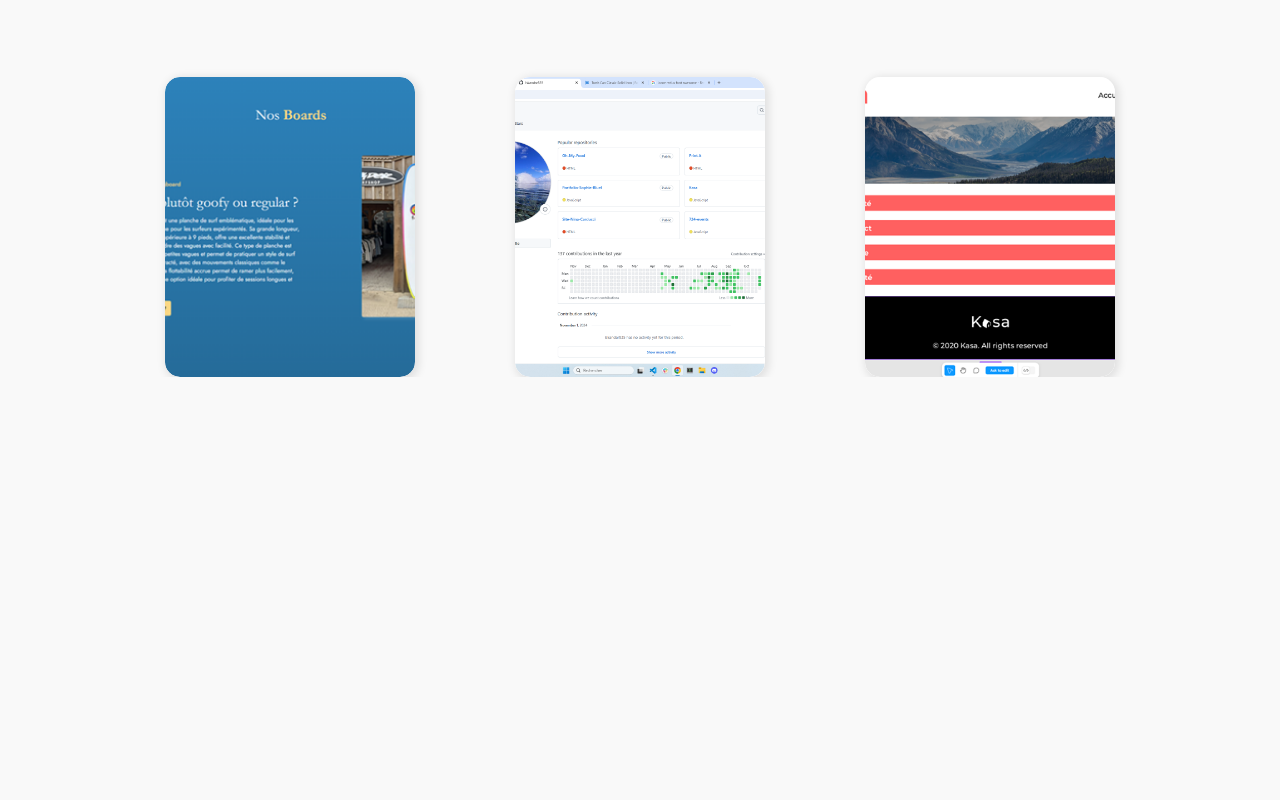
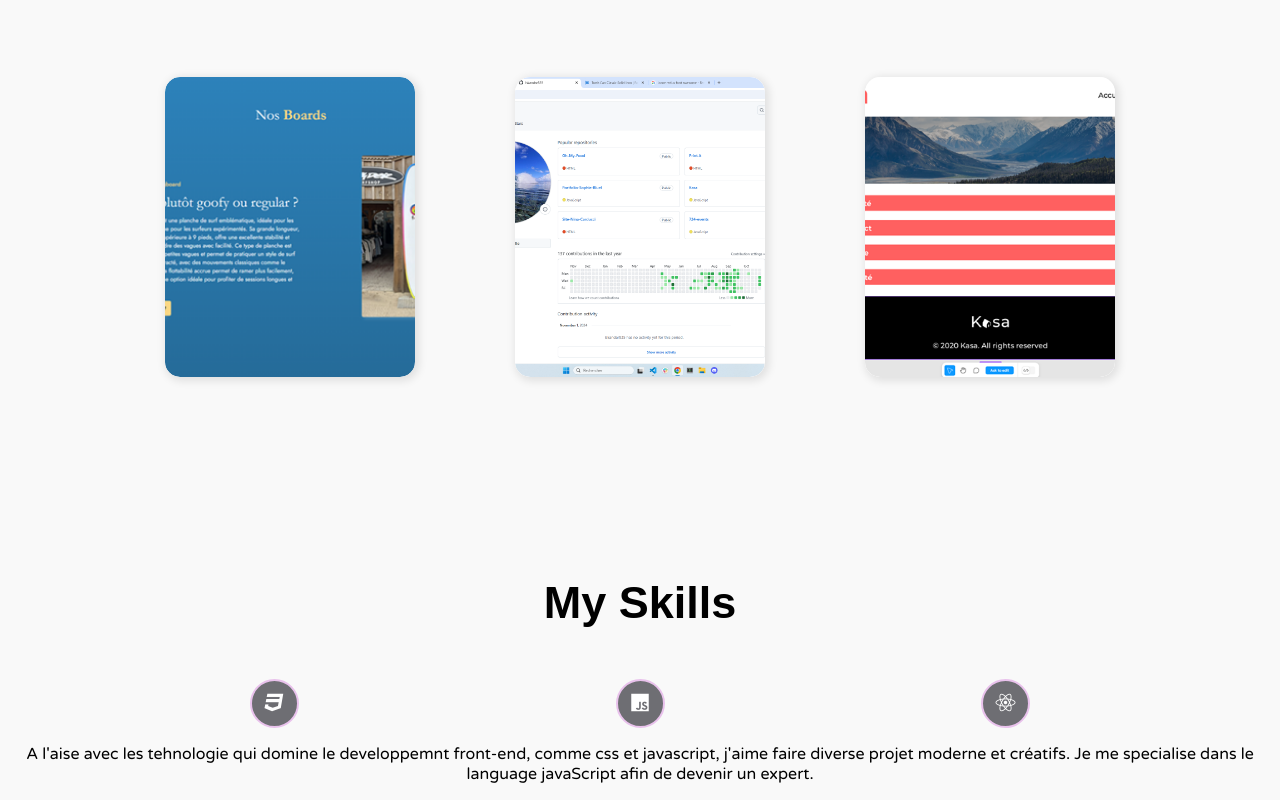
Before and after one commit to Iskandar835/Portfolio, a React (Vite) app: page / in a window 1280 px wide. Shown: the part 707-1507 px from the top of the page. Before the commit the page ends 1084 px from the top, so only its background shows below. Built offline with nearby package versions, Linux system fonts and the light colour scheme; a web font is replaced by a local one.

Commit message:
Ajout de la section MySkills (revenir dessus plus tard)

```diff
--- a/src/Pages/Home.jsx
+++ b/src/Pages/Home.jsx
@@ -1,6 +1,7 @@
 import Header from "../components/PageStructure/Header";
 import BannerContact from "../components/PageStructure/BannerContact";
 import CardsSection from "../components/PageStructure/CardsSection";
+import SkillsSection from "../components/PageStructure/SkillsSection";
 
 
 function HomePage () {
@@ -9,7 +10,8 @@ function HomePage () {
             <Header />
             <main>
                 <BannerContact />
-                <CardsSection/>
+                <CardsSection />
+                <SkillsSection />
             </main>
         </>
     )
--- a/src/components/PageStructure/BannerContact.jsx
+++ b/src/components/PageStructure/BannerContact.jsx
@@ -12,7 +12,7 @@ const TitleDiv = styled.div`
     margin: 0 0 60px 0;
     text-align: center;
 `
-const Title = styled.h1`
+export const Title = styled.h1`
     margin: 0;
     font-family: "Haniman", sans-serif;
     font-size: 45px;
--- /dev/null
+++ b/src/components/PageStructure/SkillsSection.jsx
@@ -0,0 +1,35 @@
+import styled from "styled-components";
+import { Title } from "./BannerContact";
+import Logo from "../LogoTechno";
+
+
+const Section = styled.section`
+    margin-top: 200px;
+    text-align: center;
+`
+const TechnoSkills = styled.div`
+    display: flex;
+    justify-content: space-between;
+    margin-top: 50px;
+    padding: 0 250px;
+`
+const Paragraph = styled.p`
+
+`
+function SkillsSection () {
+    return (
+        <Section>
+            <Title>My Skills</Title>
+            <TechnoSkills>
+                <Logo className={"fa-brands fa-css3"}/>
+                <Logo className={"fa-brands fa-js"}/>
+                <Logo className={"fa-brands fa-react"} />
+            </TechnoSkills>
+            <Paragraph>A l&apos;aise avec les tehnologie qui domine le developpemnt front-end, comme css et javascript, j&apos;aime
+                faire diverse projet moderne et créatifs. Je me specialise dans le language javaScript afin de devenir un expert.</Paragraph>
+
+        </Section>
+    )
+};
+
+export default SkillsSection;
--- a/src/data/database.json
+++ b/src/data/database.json
@@ -6,7 +6,6 @@
             "link": "https://github.com/Iskandar835/Shaperz",
             "picture": "./src/assets/shaperz.png",
             "technos": [
-                "fa-brands fa-html5",
                 "fa-brands fa-sass",
                 "fa-brands fa-js"
             ]
@@ -17,6 +16,7 @@
             "link": "https://github.com/Iskandar835/Argent-Bank-",
             "picture": "./src/assets/test.png",
             "technos": [
+                "fa-brands fa-css3",
                 "fa-brands fa-react",
                 "fa-solid fa-recycle"
             ]
@@ -27,6 +27,7 @@
             "link": "https://github.com/Iskandar835/Kasa",
             "picture": "./src/assets/kasa.png",
             "technos": [
+                "fa-brands fa-css3",
                 "fa-brands fa-react"
             ]
         }
```
